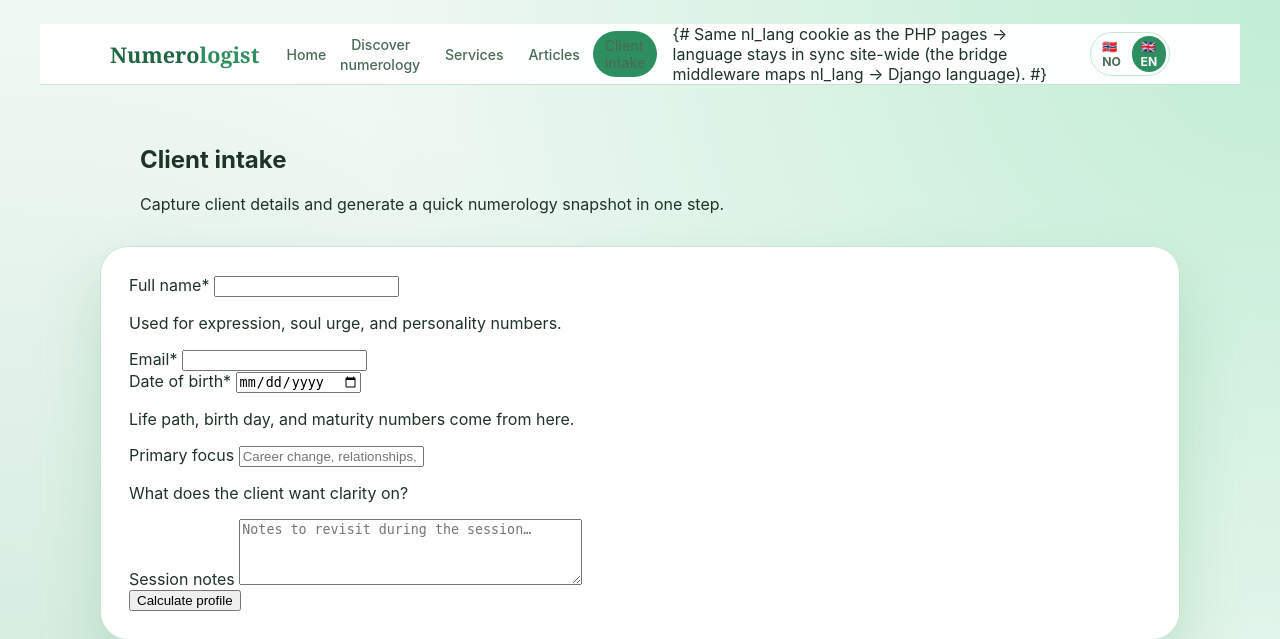
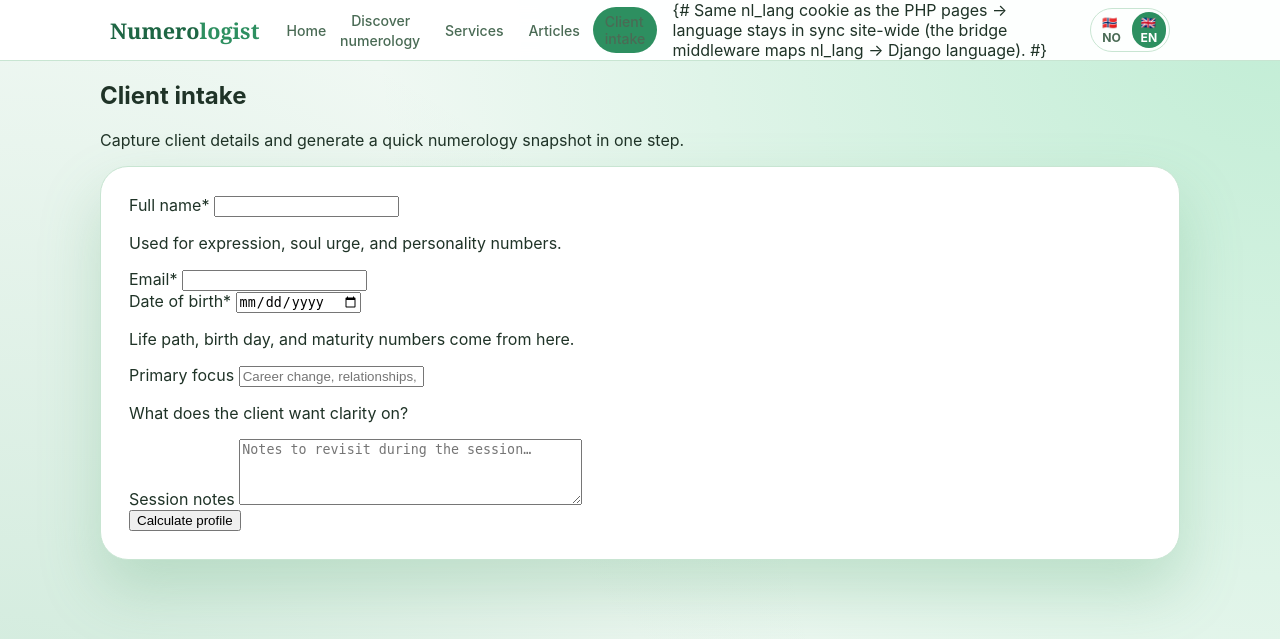
Before and after one commit to XS227/Numerologist, a Django app: page /intake/ in a window 1280 px wide. Shown: the top 639 px of the page. Run offline with Django 5.2, Linux system fonts and the light colour scheme.

Commit message:
fix(nav): drop leftover header padding so the sticky .l-nav sits flush
The cleanup missed a top-level 'header { padding: 1.5rem 2.5rem 1rem }' rule
(regex only caught it as part of a group), which pushed the full-width sticky
.l-nav inset + down on the Django pages — the 'broken menu' look. Header wrapper
now has no padding; the nav is flush like the PHP pages.

Co-Authored-By: Claude Fable 5 <noreply@anthropic.com>

```diff
--- a/tall_project/templates/base.html
+++ b/tall_project/templates/base.html
@@ -70,25 +70,9 @@
         color: var(--accent-strong);
       }
 
-      header {
-        padding: 1.5rem 2.5rem 1rem;
-      }
-
-
-
-
-
-
-
-
-
-
-
-
-
-
-
-
+      /* The .l-nav is full-width + sticky (styled in fibonacci.css); the header
+         wrapper must add no padding, or the nav floats inset and looks broken. */
+      header { padding: 0; }
 
 
 
```
